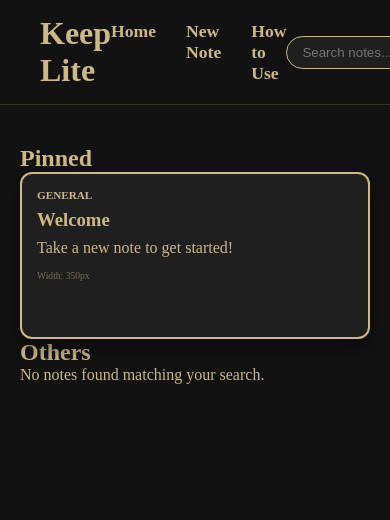
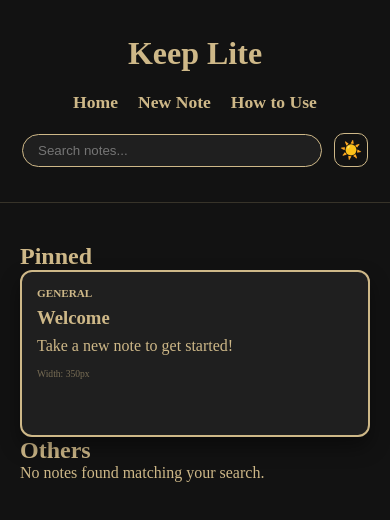
Before and after one commit to akang05/Profile-App, a React (Vite) app: page / in a window 390 px wide. Shown: the top 520 px of the page. Built offline with nearby package versions, Linux system fonts and the light colour scheme.

Commit message:
added checkpoint 3 navbar

```diff
--- a/src/App.css
+++ b/src/App.css
@@ -177,3 +177,35 @@ html, body {
   border-radius: 4px;
   text-align: left;
 }
+
+/* Mobile Responsive Navbar */
+@media (max-width: 768px) {
+  .nav-container {
+    flex-direction: column;
+    padding: 20px;         /* padding for mobile */
+    gap: 15px;
+    align-items: center;   /* Ensures logo, links, and search center perfectly */
+  }
+
+  .nav-links {
+    gap: 20px;
+    margin: 5px 0;
+    width: 100%;
+    justify-content: center; /* Centers Home, New Note, etc. */
+  }
+
+  .nav-utility {
+    width: 100%;
+    justify-content: center;
+    gap: 12px;
+  }
+
+  .nav-search-input {
+    width: 90%;
+    max-width: 300px;
+  }
+
+  .note-grid {
+    grid-template-columns: 1fr;
+  }
+}
```
